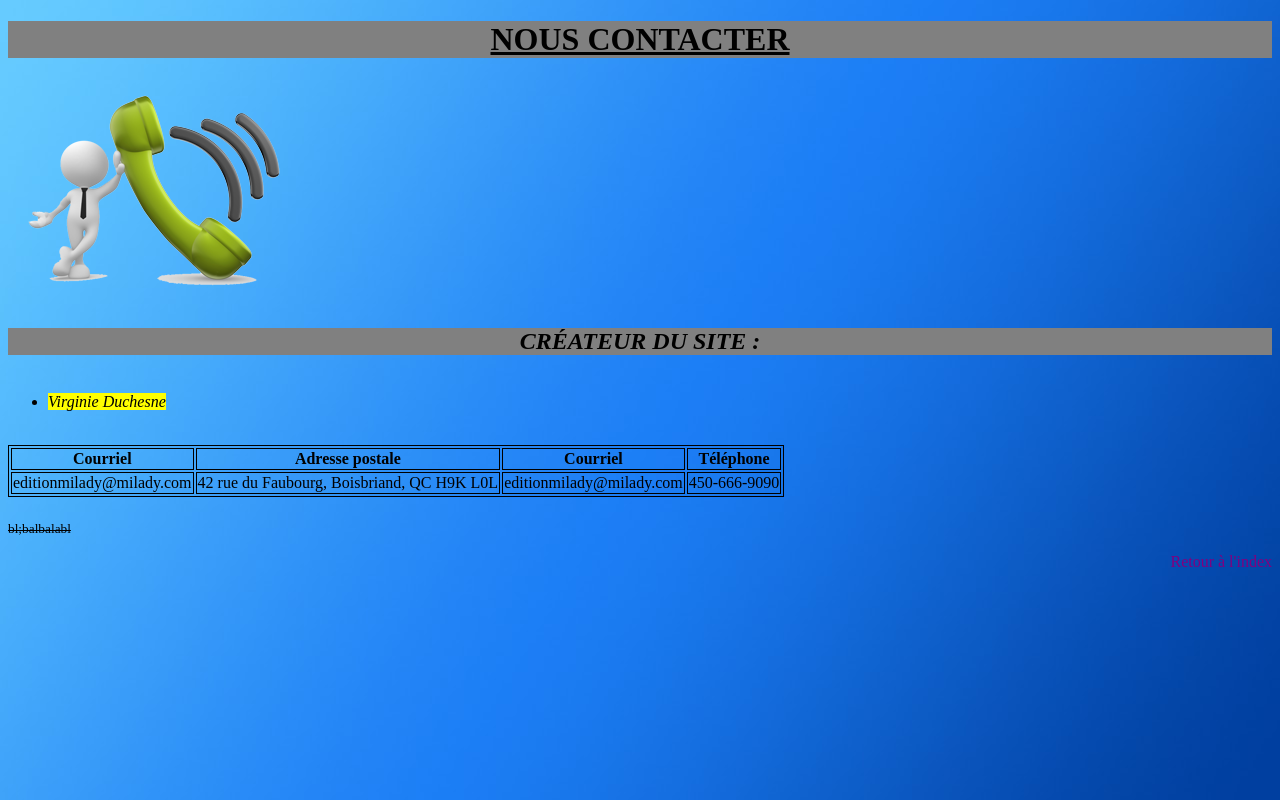
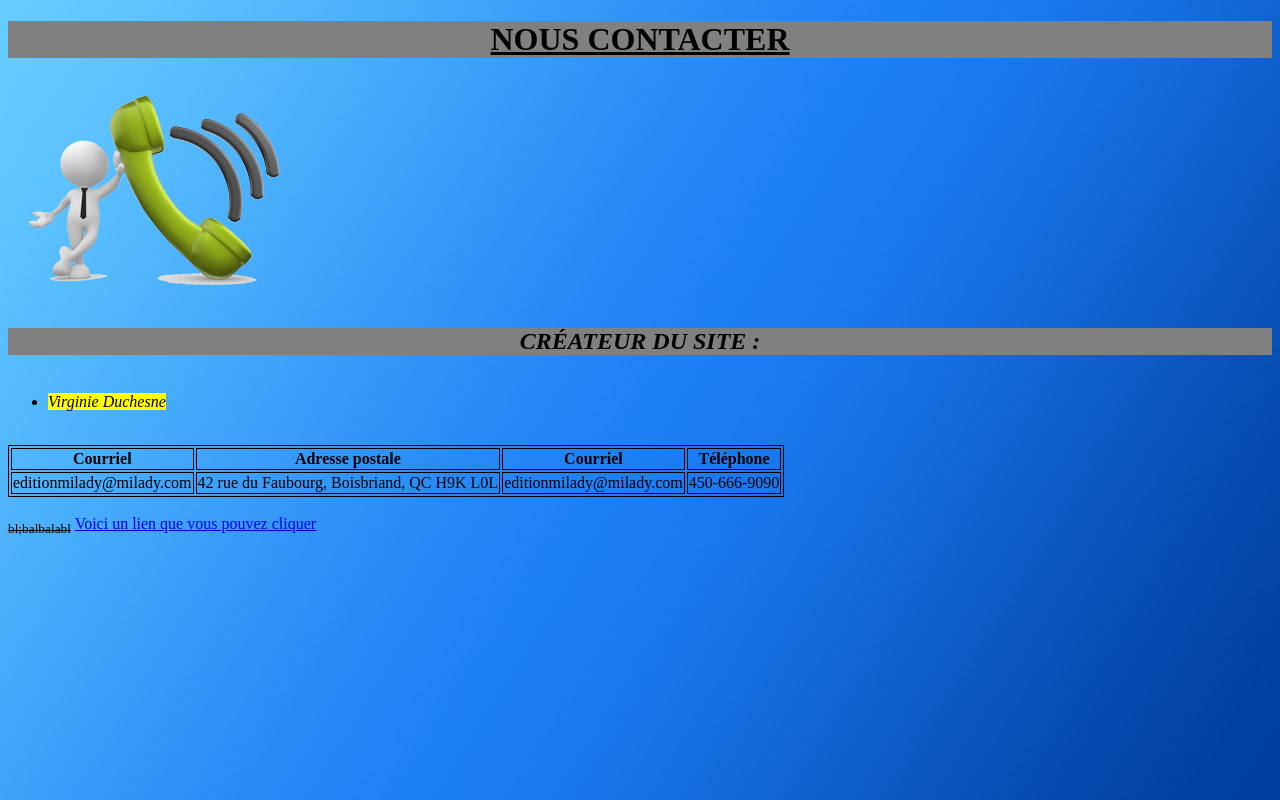
Before and after one commit to Milady2/Milady2.github.io, a plain HTML site: page Comment nous contacter (2).html in a window 1280 px wide. Drawn offline with Linux system fonts and the light colour scheme.

Commit message:
Update Comment nous contacter (2).html

```diff
--- a/Comment nous contacter (2).html
+++ b/Comment nous contacter (2).html
@@ -50,7 +50,7 @@ table,th,td {border: 1px solid black;}
 <br>
 <del><sub>bl;balbalabl</sub></del>
 
-<p style="color:purple">Retour à l'index <a href="https://milady2.github.io/>Index</a></p>
+<a href=https://milady2.github.io/>Voici un lien que vous pouvez cliquer</a>
 
 </body>
 </html>
```
